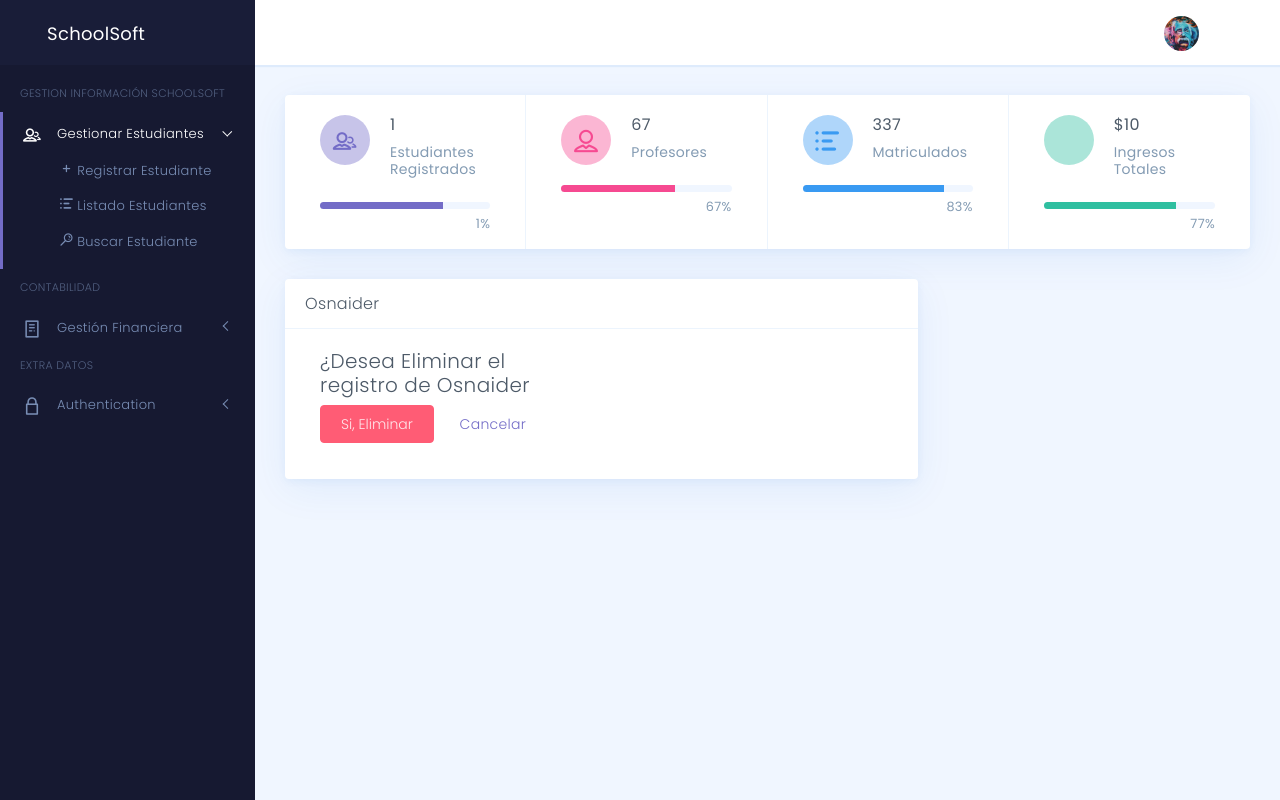
After one commit to Tathan1047/SchoolSoft, a Django app: template school/template/student/deletestudent.html in a window 1280 px wide. The commit adds this page. Run offline with Django 3.2, Linux system fonts and the light colour scheme; data comes from the database, SQL or seed files in the repository; both versions use the stored data as it was after the commit; the template is opened without the code that fills it: values that come from a table or form of the project are taken from there, most other values are stand-ins (such as "Sample title", 1, 10 or a date in 2020); parts of the project's set-up code (start-up, migrations or seed data) failed here and were passed over; some libraries are stand-ins or nearby versions; some web fonts are replaced.

```diff
--- a/school/apps/student/urls.py
+++ b/school/apps/student/urls.py
@@ -1,5 +1,5 @@
 from django.conf.urls import url
-from apps.student.views import (InicioTemplateView, RegisterpaymentsCreateView, StudentListView,
+from apps.student.views import (InicioTemplateView, RegisterpaymentsCreateView, StudentListView,DeletestudentView,
                                 RegisterstudentCreateView, ListpaymentsView, UpdatestudentUpdateView,
                                 SearchstudentView,SearchpaymentsView)
 
@@ -10,6 +10,8 @@
     url(r'^registerstudent/$', RegisterstudentCreateView.as_view(), name="registerstudent"),
     url(r'^listpayments/$', ListpaymentsView.as_view(), name="listpayments"),
     url(r'^updatestudent/(?P<pk>\d+)/$', UpdatestudentUpdateView.as_view(), name="updatestudent"),
+    url(r'^deletestudent/(?P<pk>\d+)/$', DeletestudentView.as_view(), name="deletestudent"),
     url(r'^searchestudent/$', SearchstudentView.as_view(), name="searchstudent"),
-    url(r'^searchpayments/$', SearchpaymentsView.as_view(), name="searchpayments")
+    url(r'^searchpayments/$', SearchpaymentsView.as_view(), name="searchpayments"),
+
 ]
--- a/school/template/finance/registerpayments.html
+++ b/school/template/finance/registerpayments.html
@@ -1,6 +1,6 @@
 {% extends "base.html" %}
 {% block title %}Financiera | Pagos {% endblock %}
-{% block TitleForm %}{{ student.name_student }}{% endblock %}
+{% block TitleForm %}{{ students.name_student }}{% endblock %}
 {% block content %}
 
     <div class="container-fluid card-body">
@@ -16,10 +16,12 @@
     {% endif %}
         <form method="post">
             {% csrf_token %}
+            {{ form.name_student }}
+
             <div class="form-row">
                 <div class="form-group col-md-6">
                      {{ form.code_student.label }}
-                     {{ form.code_student}}
+                     {{ form.code_student }}
                 </div>
                 <div class="form-group col-md-6">
                    {{ form.paymentsconcepts.label }}
--- a/school/template/finance/searchpaymentsmodal.html
+++ b/school/template/finance/searchpaymentsmodal.html
@@ -1,4 +1,4 @@
- <form method="POST" action="{% url 'student:searchpayments' %}">
+<form method="GET" action="{% url 'student:registerpayments' %}">
     {% csrf_token %}
     <div class="modal fade bd-example-modal-sm1" tabindex="-1" role="dialog"
          aria-hidden="true">
@@ -13,7 +13,8 @@
                 </div>
                 <div class="modal-body">
                     <p>
-                                                            <input class="form-control" id="demoTextInput1" placeholder="Codigo Estudiante" name="code_student" type="text">
+                        <input class="form-control" id="demoTextInput1" placeholder="Codigo Estudiante"
+                               name="code_student" type="text" required>
                     </p>
                 </div>
                 <div class="modal-footer">
--- /dev/null
+++ b/school/template/student/deletestudent.html
@@ -0,0 +1,14 @@
+{% extends "base.html" %}
+{% block title %}Financiera | Pagos {% endblock %}
+{% block TitleForm %}{{ student.name_student }}{% endblock %}
+{% block content %}
+    <div class="form-group col-md-6">
+    <form method="post">
+    {% csrf_token %}
+    <h3>¿Desea Eliminar el registro de {{ object.name_student }} </h3>
+    <button type="submit" class="btn btn-danger">Si, Eliminar</button>
+    <a class="btn btn-default" href="{% url 'student:liststudents' %}">Cancelar</a>
+    </form>
+    </div>
+
+{% endblock %}
--- a/school/template/student/list_students.html
+++ b/school/template/student/list_students.html
@@ -27,7 +27,7 @@
                     <td>{{ student.cellphone_number }} {{ student.number_telephone }}</td>
                     <td>{{ student.register_date }}</td>
                     <td><a href="{% url 'student:updatestudent' student.code_student%}"  class="btn btn-success btn-outline"> <span class="icon dripicons-document-edit"></span></a>
-                        <a href="{% url 'student:registerstudent' %}"  class="btn btn-danger btn-outline"> <span class="icon dripicons-document-delete"></span></a>
+                        <a href="{% url 'student:deletestudent' student.code_student%}"  class="btn btn-danger btn-outline"> <span class="icon dripicons-document-delete"></span></a>
                     </td>
 
                 </tr>
```
Also changed, not shown: school/apps/student/views.py (+29 -2 lines), school/db.sqlite3. Lines whose indentation alone changed are shown as unchanged.
